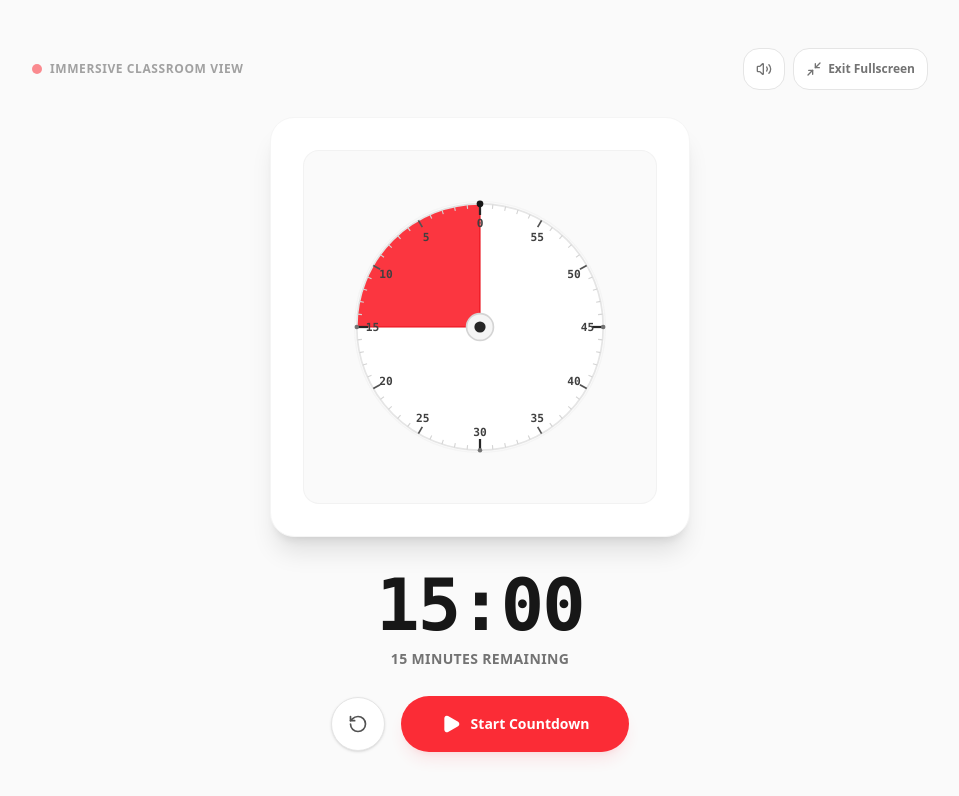
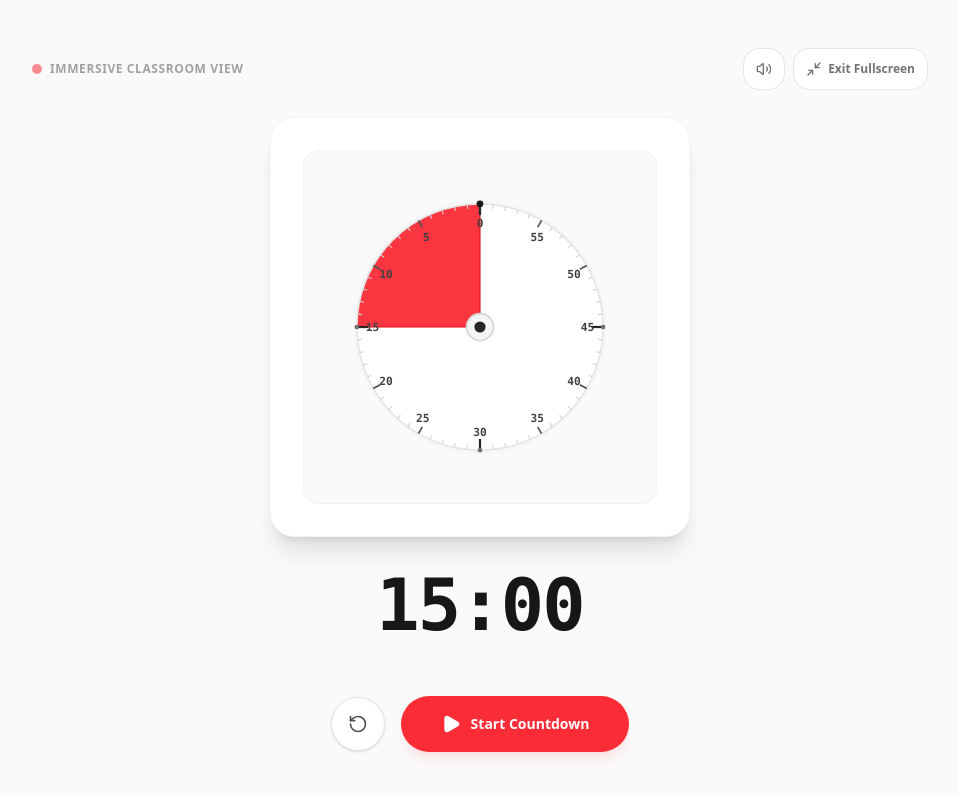
Before and after one commit to nexusstreamon/ADHD-Timer, a React (Vite) app: page / in a window 1280 px wide. Both pictures are taken after a click on the button 1061 px from the left and 34 px from the top of the page. Shown: the top 796 px of the page, without its empty margins (160-1119 px from the left). Built offline with nearby package versions, Linux system fonts and the light colour scheme.

Commit message:
feat: add quirky idle messages to timer
Introduce a periodic message rotation to discourage passive watching and encourage focus on tasks.

```diff
--- a/src/App.tsx
+++ b/src/App.tsx
@@ -49,6 +49,15 @@ export default function App() {
   const [showHelp, setShowHelp] = useState<boolean>(false);
   const [showSettings, setShowSettings] = useState<boolean>(false);
   const [flashOnComplete, setFlashOnComplete] = useState<boolean>(false);
+  const [quirkyIndex, setQuirkyIndex] = useState<number>(0);
+
+  // Quirky message rotation effect
+  useEffect(() => {
+    const interval = setInterval(() => {
+      setQuirkyIndex(prev => prev + 1);
+    }, 10000);
+    return () => clearInterval(interval);
+  }, []);
 
   // Digital input temporary variables
   const [minInput, setMinInput] = useState<string>("15");
@@ -302,11 +311,39 @@ export default function App() {
     return `${totalMinutes.toString().padStart(2, "0")}:${secs.toString().padStart(2, "0")}`;
   };
 
+  const QUIRKY_PHRASES = [
+    "Busted! Look back at your work.",
+    "I am just a clock. Go away.",
+    "Staring at me won't finish that task.",
+    "My numbers are boring. Your work isn't.",
+    "I am ticking. You should be typing.",
+    "Hey! Eyes on the prize, not the clock.",
+    "Close this tab. Open your work.",
+    "Shoo! Nothing to see here.",
+    "Your timer is judging you. Move along.",
+    "Stop reading this and start working.",
+    "Look up! Your work misses you.",
+    "Why are you still reading this?",
+    "This screen contains zero dopamine. Leave.",
+    "I see you. Back to business.",
+    "Blink twice and look away now.",
+    "I don't need your supervision. Go.",
+    "I can count without you watching.",
+    "My hands are moving, yours aren't.",
+    "I'm doing my job. Do yours.",
+    "Stop micromanaging my countdown.",
+    "Staring makes me count slower.",
+    "Seriously. I am a distraction in disguise.",
+    "Your workspace is that way.",
+    "Break the spell. Look away now."
+  ];
+
   // Human-readable remaining time explanation (e.g. "12 Minutes Left")
   const getHumanTimeText = (seconds: number) => {
     if (seconds === 0) return "Time's up!";
-    const mins = Math.ceil(seconds / 60);
-    return `${mins} Minute${mins > 1 ? "s" : ""} Remaining`;
+    if (!isRunning) return "\u00A0"; // Non-breaking space for layout preservation
+    const index = quirkyIndex % QUIRKY_PHRASES.length;
+    return QUIRKY_PHRASES[index];
   };
 
   return (
@@ -470,8 +507,7 @@ export default function App() {
               )}
 
               {!isEditingDigital && (
-                <p className="text-xs font-semibold text-neutral-500 dark:text-neutral-400 mt-1 flex items-center gap-1">
-                  <span className="w-1.5 h-1.5 rounded-full bg-neutral-400 dark:bg-neutral-600" />
+                <p className="text-xs font-semibold text-neutral-500 dark:text-neutral-400 mt-1 flex items-center justify-center italic">
                   {getHumanTimeText(timeLeft)}
                 </p>
               )}
@@ -644,7 +680,7 @@ export default function App() {
                   {formatTimeDigital(timeLeft)}
                 </h2>
               )}
-              <p className="text-sm font-semibold tracking-wide text-neutral-500 dark:text-neutral-400 uppercase mt-2">
+              <p className="text-sm font-semibold tracking-wide text-neutral-500 dark:text-neutral-400 uppercase mt-2 italic">
                 {getHumanTimeText(timeLeft)}
               </p>
             </div>
```
